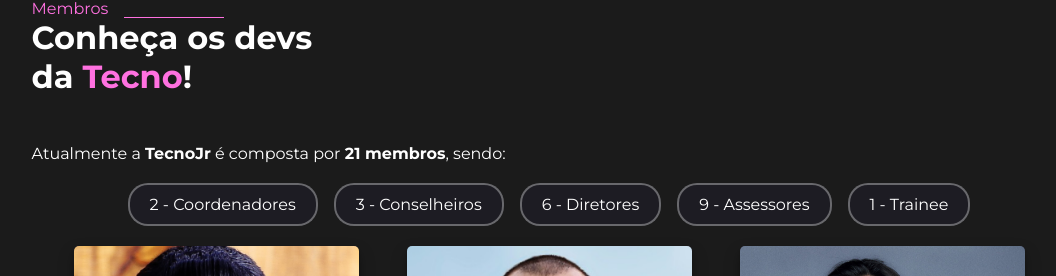
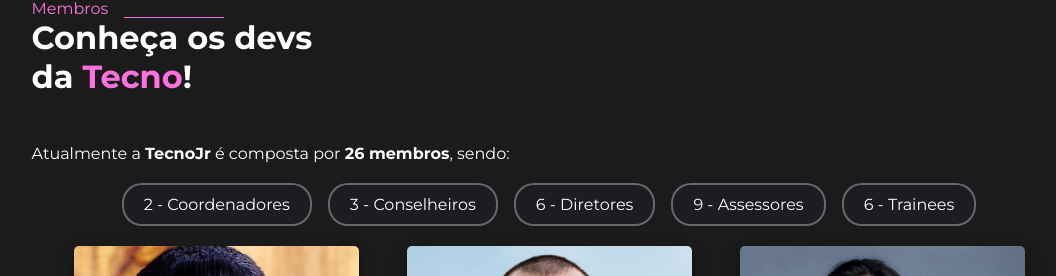
Before and after one commit to igorroc/tecno-site-2.0, a React (Vite) app: page /sobre in a window 1280 px wide. Shown: the part 1311-1587 px from the top of the page, without its empty margins (91-1147 px from the left). Built offline with nearby package versions, Linux system fonts and the light colour scheme.

Commit message:
feat: New trainees

```diff
--- a/src/common/membersInfo.ts
+++ b/src/common/membersInfo.ts
@@ -494,21 +494,81 @@ export const memberList = [
 			},
 		],
 	},
-	// {
-	// 	name: "Davi Roriz",
-	// 	roleId: ROLE_ID.Trainee,
-	// 	role: "Trainee",
+	{
+		name: "Bruno Schumacher",
+		roleId: ROLE_ID.Trainee,
+		role: "Trainee",
 		// blurhash:
 		// 	"qEGbbfIB00_N$LMx.8M_00oz%$M{n*WBIoWX00RPsoM_xutRjsWV%gRjRPRjW=t7oJae%$xujv%ME1oKjZbIM{ozs:t7bHRjxuf6",
 		// img: "valcirio.png",
-	// 	links: [
-			// {
-			// 	icon: "envelope",
-			// 	prefix: "fas",
-			// 	url: "mailto:vfsvsilva.cic@uesc.br",
-			// },
-	// 	],
-	// },
+		// links: [
+		// 	{
+		// 		icon: "envelope",
+		// 		prefix: "fas",
+		// 		url: "mailto:vfsvsilva.cic@uesc.br",
+		// 	},
+		// ],
+	},
+	{
+		name: "Davi Roriz",
+		roleId: ROLE_ID.Trainee,
+		role: "Trainee",
+		// blurhash:
+		// 	"qEGbbfIB00_N$LMx.8M_00oz%$M{n*WBIoWX00RPsoM_xutRjsWV%gRjRPRjW=t7oJae%$xujv%ME1oKjZbIM{ozs:t7bHRjxuf6",
+		// img: "valcirio.png",
+		// links: [
+		// 	{
+		// 		icon: "envelope",
+		// 		prefix: "fas",
+		// 		url: "mailto:vfsvsilva.cic@uesc.br",
+		// 	},
+		// ],
+	},
+	{
+		name: "Gabriel Prado",
+		roleId: ROLE_ID.Trainee,
+		role: "Trainee",
+		// blurhash:
+		// 	"qEGbbfIB00_N$LMx.8M_00oz%$M{n*WBIoWX00RPsoM_xutRjsWV%gRjRPRjW=t7oJae%$xujv%ME1oKjZbIM{ozs:t7bHRjxuf6",
+		// img: "valcirio.png",
+		// links: [
+		// 	{
+		// 		icon: "envelope",
+		// 		prefix: "fas",
+		// 		url: "mailto:vfsvsilva.cic@uesc.br",
+		// 	},
+		// ],
+	},
+	{
+		name: "Igor Campos",
+		roleId: ROLE_ID.Trainee,
+		role: "Trainee",
+		// blurhash:
+		// 	"qEGbbfIB00_N$LMx.8M_00oz%$M{n*WBIoWX00RPsoM_xutRjsWV%gRjRPRjW=t7oJae%$xujv%ME1oKjZbIM{ozs:t7bHRjxuf6",
+		// img: "valcirio.png",
+		// links: [
+		// 	{
+		// 		icon: "envelope",
+		// 		prefix: "fas",
+		// 		url: "mailto:vfsvsilva.cic@uesc.br",
+		// 	},
+		// ],
+	},
+	{
+		name: "Isabela Madureira",
+		roleId: ROLE_ID.Trainee,
+		role: "Trainee",
+		// blurhash:
+		// 	"qEGbbfIB00_N$LMx.8M_00oz%$M{n*WBIoWX00RPsoM_xutRjsWV%gRjRPRjW=t7oJae%$xujv%ME1oKjZbIM{ozs:t7bHRjxuf6",
+		// img: "valcirio.png",
+		// links: [
+		// 	{
+		// 		icon: "envelope",
+		// 		prefix: "fas",
+		// 		url: "mailto:vfsvsilva.cic@uesc.br",
+		// 	},
+		// ],
+	},
 	{
 		name: "Matheus Santos Silva",
 		roleId: ROLE_ID.Trainee,
```
